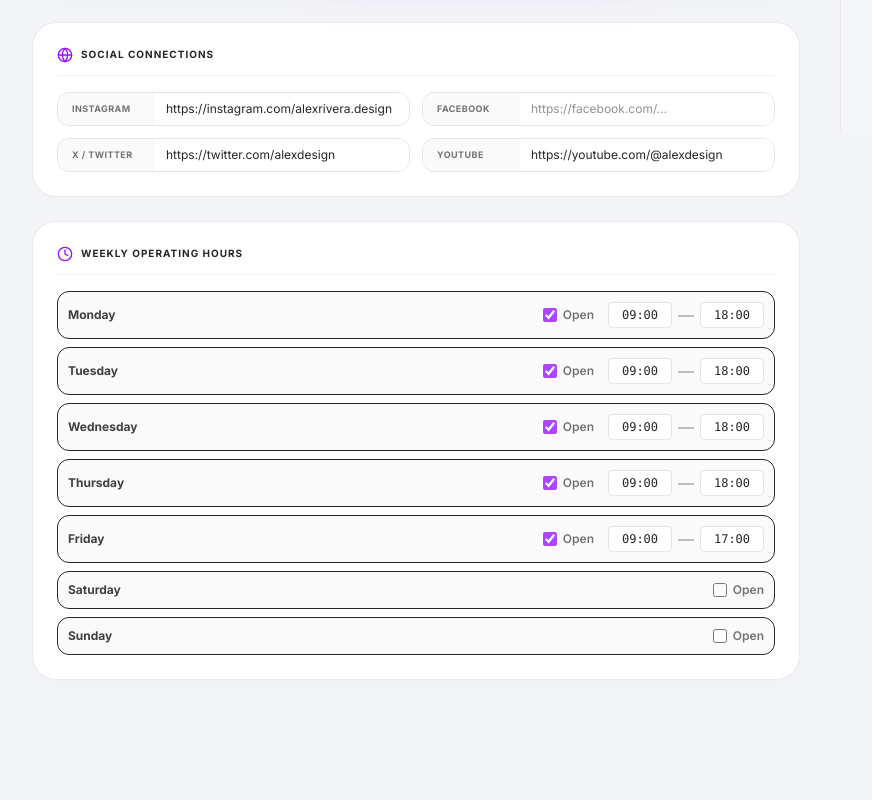
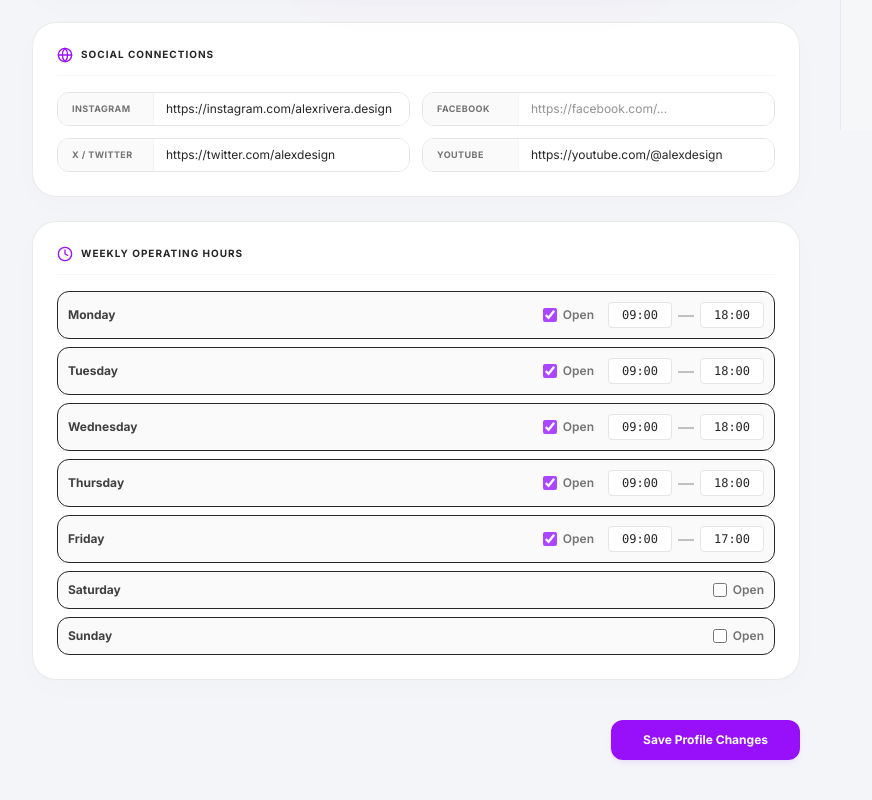
Before and after one commit to Faheem10-web/TapQR-, a React (Vite) app: page /dashboard in a window 1280 px wide. Shown: the part 791-1591 px from the top of the page, without its empty margins (0-872 px from the left). Before the commit the page ends 1527 px from the top, so only its background shows below. Built offline with nearby package versions, Linux system fonts and the light colour scheme.

Commit message:
Add manual Save Changes button with loader transitions to editor form

```diff
--- a/src/pages/Dashboard.jsx
+++ b/src/pages/Dashboard.jsx
@@ -17,6 +17,17 @@ export default function Dashboard() {
   const [activeView, setActiveView] = useState('editor'); // editor, qr, analytics
   const [copiedLink, setCopiedLink] = useState(false);
   const [showMobilePreview, setShowMobilePreview] = useState(true);
+  const [saveState, setSaveState] = useState('idle'); // idle, saving, success
+
+  const handleSaveClick = () => {
+    setSaveState('saving');
+    setTimeout(() => {
+      setSaveState('success');
+      setTimeout(() => {
+        setSaveState('idle');
+      }, 2000);
+    }, 800);
+  };
 
   const handleCopyLink = () => {
     const link = `${window.location.origin}/p/${currentProfile.id}`;
@@ -409,6 +420,28 @@ export default function Dashboard() {
                 </div>
               </div>
 
+              {/* Manual Save Button Trigger */}
+              <div className="pt-4 flex items-center justify-end">
+                <button
+                  onClick={handleSaveClick}
+                  className="px-8 py-3 bg-purple-600 hover:bg-purple-700 text-white rounded-xl text-xs font-bold transition-all shadow-md shadow-purple-500/10 active:scale-95 duration-100 flex items-center gap-1.5 cursor-pointer shadow-purple-500/5"
+                >
+                  {saveState === 'saving' ? (
+                    <>
+                      <div className="w-3.5 h-3.5 border-2 border-white border-t-transparent rounded-full animate-spin" />
+                      Saving Changes...
+                    </>
+                  ) : saveState === 'success' ? (
+                    <>
+                      <Check className="w-3.5 h-3.5" />
+                      Changes Saved!
+                    </>
+                  ) : (
+                    'Save Profile Changes'
+                  )}
+                </button>
+              </div>
+
             </div>
           )}
 
```
